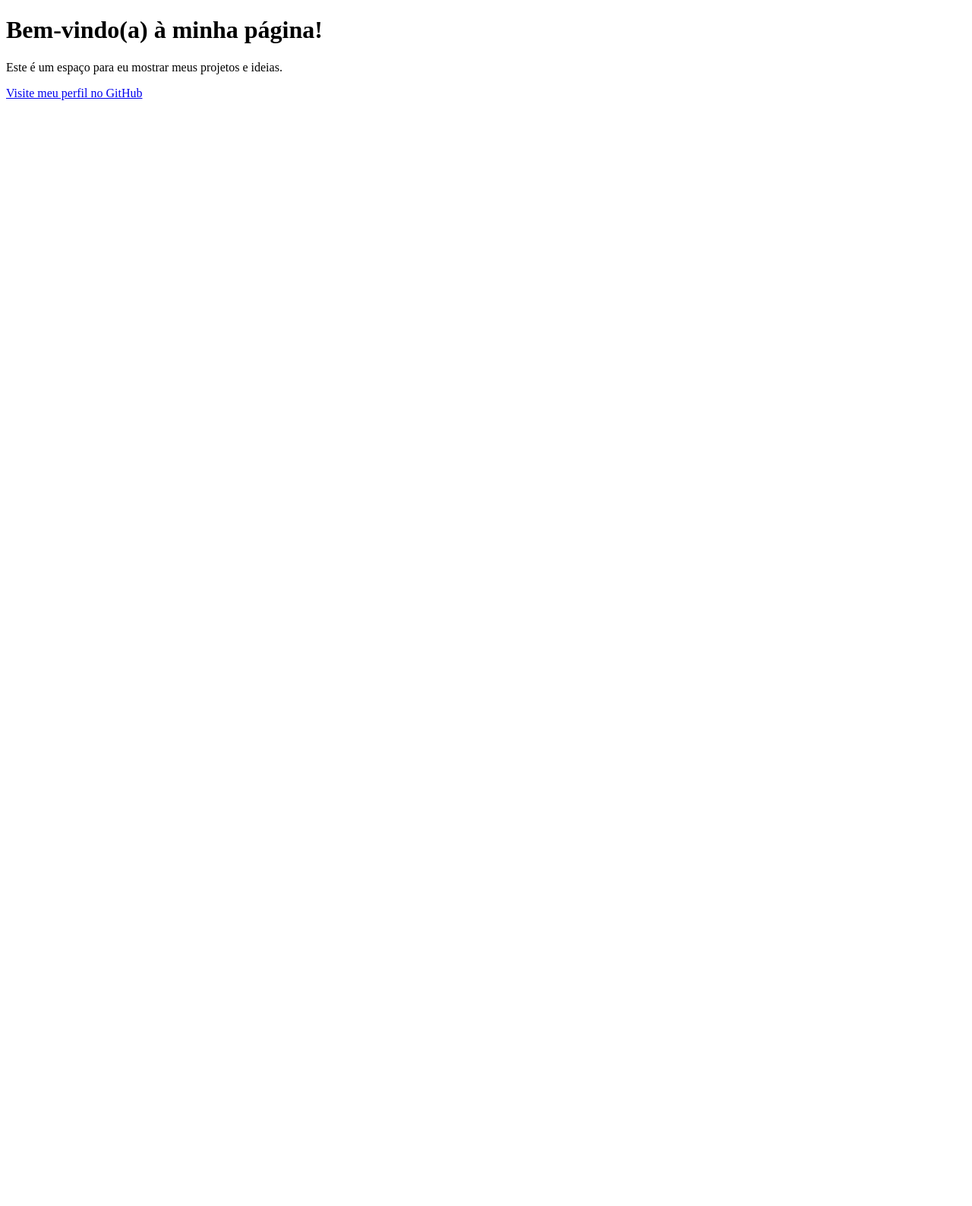
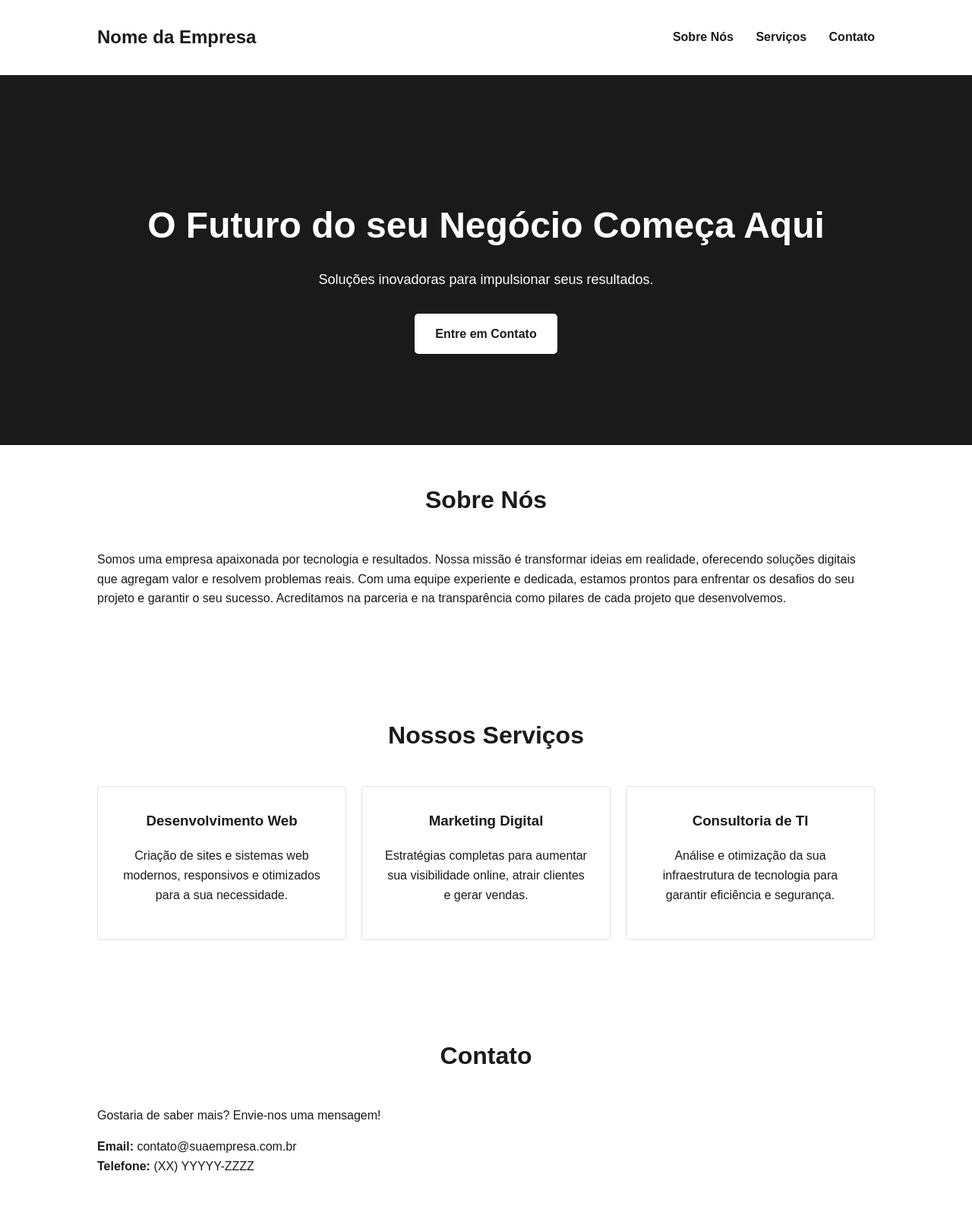
Before and after one commit to luiz-antonino/luiz-antonino.github.io, a plain HTML site: page index.html in a window 1280 px wide. Shown: the top 1588 px of the page at 76% size. Before the commit the page ends 800 px from the top, so only its background shows below. Drawn offline with Linux system fonts and the light colour scheme.

Commit message:
Update index.html

```diff
--- a/index.html
+++ b/index.html
@@ -3,12 +3,200 @@
 <head>
     <meta charset="UTF-8">
     <meta name="viewport" content="width=device-width, initial-scale=1.0">
-    <title>Minha Página Pessoal</title>
+    <title>Nome da Empresa - Bem-vindo</title>
+
+    <style>
+        /* --- Reset Básico e Estilos Gerais --- */
+        body {
+            font-family: Arial, sans-serif; /* Fonte limpa e profissional */
+            margin: 0;
+            padding: 0;
+            background-color: #ffffff; /* Fundo branco */
+            color: #1a1a1a; /* Texto principal (preto suave) */
+            line-height: 1.6;
+        }
+
+        .container {
+            width: 80%;
+            max-width: 1100px;
+            margin: 0 auto; /* Centraliza o conteúdo principal */
+            padding: 20px 0;
+        }
+
+        /* --- Cabeçalho e Navegação --- */
+        .header {
+            background-color: #ffffff;
+            border-bottom: 1px solid #e0e0e0; /* Linha cinza clara para separar */
+            padding: 10px 0;
+            position: sticky;
+            top: 0;
+            width: 100%;
+            z-index: 1000;
+        }
+
+        .header .container {
+            display: flex;
+            justify-content: space-between; /* Alinha logo à esquerda e menu à direita */
+            align-items: center;
+        }
+
+        .logo {
+            font-size: 24px;
+            font-weight: bold;
+            color: #1a1a1a;
+            text-decoration: none;
+        }
+
+        .nav-menu ul {
+            margin: 0;
+            padding: 0;
+            list-style: none; /* Remove bolinhas da lista */
+        }
+
+        .nav-menu li {
+            display: inline;
+            margin-left: 25px;
+        }
+
+        .nav-menu a {
+            text-decoration: none;
+            color: #1a1a1a;
+            font-weight: bold;
+        }
+
+        /* --- Estilos das Seções --- */
+        section {
+            padding: 60px 0; /* Espaçamento vertical entre as seções */
+        }
+
+        section h2 {
+            text-align: center;
+            font-size: 32px;
+            margin-bottom: 40px;
+        }
+
+        /* Seção de Destaque (Hero) */
+        .hero {
+            background-color: #1a1a1a; /* Fundo preto */
+            color: #ffffff; /* Texto branco */
+            text-align: center;
+            padding: 100px 0;
+        }
+
+        .hero h1 {
+            font-size: 48px;
+            margin-bottom: 15px;
+        }
+
+        .hero p {
+            font-size: 18px;
+            margin-bottom: 30px;
+        }
+
+        .cta-button { /* Botão de "Chamada para Ação" */
+            display: inline-block;
+            background-color: #ffffff;
+            color: #1a1a1a;
+            padding: 12px 25px;
+            border: 2px solid #ffffff;
+            border-radius: 5px;
+            text-decoration: none;
+            font-weight: bold;
+            font-size: 16px;
+        }
+
+        /* Seção de Serviços */
+        .services-grid {
+            display: flex;
+            justify-content: space-around;
+            text-align: center;
+            gap: 20px; /* Espaço entre os itens */
+        }
+
+        .service-item {
+            border: 1px solid #e0e0e0;
+            padding: 30px;
+            width: 30%;
+            border-radius: 5px;
+        }
+
+        .service-item h3 {
+            margin-top: 0;
+        }
+
+        /* --- Rodapé --- */
+        .footer {
+            background-color: #1a1a1a;
+            color: #ffffff;
+            text-align: center;
+            padding: 20px 0;
+            margin-top: 40px;
+        }
+
+    </style>
 </head>
 <body>
-    <h1>Bem-vindo(a) à minha página!</h1>
-    <p>Este é um espaço para eu mostrar meus projetos e ideias.</p>
 
-    <a href="https://github.com/SEU-NOME-DE-USUARIO">Visite meu perfil no GitHub</a>
+    <header class="header">
+        <div class="container">
+            <a href="#" class="logo">Nome da Empresa</a>
+            <nav class="nav-menu">
+                <ul>
+                    <li><a href="#about">Sobre Nós</a></li>
+                    <li><a href="#services">Serviços</a></li>
+                    <li><a href="#contact">Contato</a></li>
+                </ul>
+            </nav>
+        </div>
+    </header>
+
+    <section id="hero" class="hero">
+        <div class="container">
+            <h1>O Futuro do seu Negócio Começa Aqui</h1>
+            <p>Soluções inovadoras para impulsionar seus resultados.</p>
+            <a href="#contact" class="cta-button">Entre em Contato</a>
+        </div>
+    </section>
+
+    <section id="about" class="container">
+        <h2>Sobre Nós</h2>
+        <p>
+            Somos uma empresa apaixonada por tecnologia e resultados. Nossa missão é transformar ideias em realidade, oferecendo soluções digitais que agregam valor e resolvem problemas reais. Com uma equipe experiente e dedicada, estamos prontos para enfrentar os desafios do seu projeto e garantir o seu sucesso. Acreditamos na parceria e na transparência como pilares de cada projeto que desenvolvemos.
+        </p>
+    </section>
+
+    <section id="services">
+        <div class="container">
+            <h2>Nossos Serviços</h2>
+            <div class="services-grid">
+                <div class="service-item">
+                    <h3>Desenvolvimento Web</h3>
+                    <p>Criação de sites e sistemas web modernos, responsivos e otimizados para a sua necessidade.</p>
+                </div>
+                <div class="service-item">
+                    <h3>Marketing Digital</h3>
+                    <p>Estratégias completas para aumentar sua visibilidade online, atrair clientes e gerar vendas.</p>
+                </div>
+                <div class="service-item">
+                    <h3>Consultoria de TI</h3>
+                    <p>Análise e otimização da sua infraestrutura de tecnologia para garantir eficiência e segurança.</p>
+                </div>
+            </div>
+        </div>
+    </section>
+
+    <section id="contact" class="container">
+        <h2>Contato</h2>
+        <p>Gostaria de saber mais? Envie-nos uma mensagem!</p>
+        <p>
+            <strong>Email:</strong> contato@suaempresa.com.br <br>
+            <strong>Telefone:</strong> (XX) YYYYY-ZZZZ
+        </p>
+    </section>
+
+    <footer class="footer">
+        <p>&copy; 2025 Nome da Empresa. Todos os direitos reservados.</p>
+    </footer>
+
 </body>
 </html>
```
